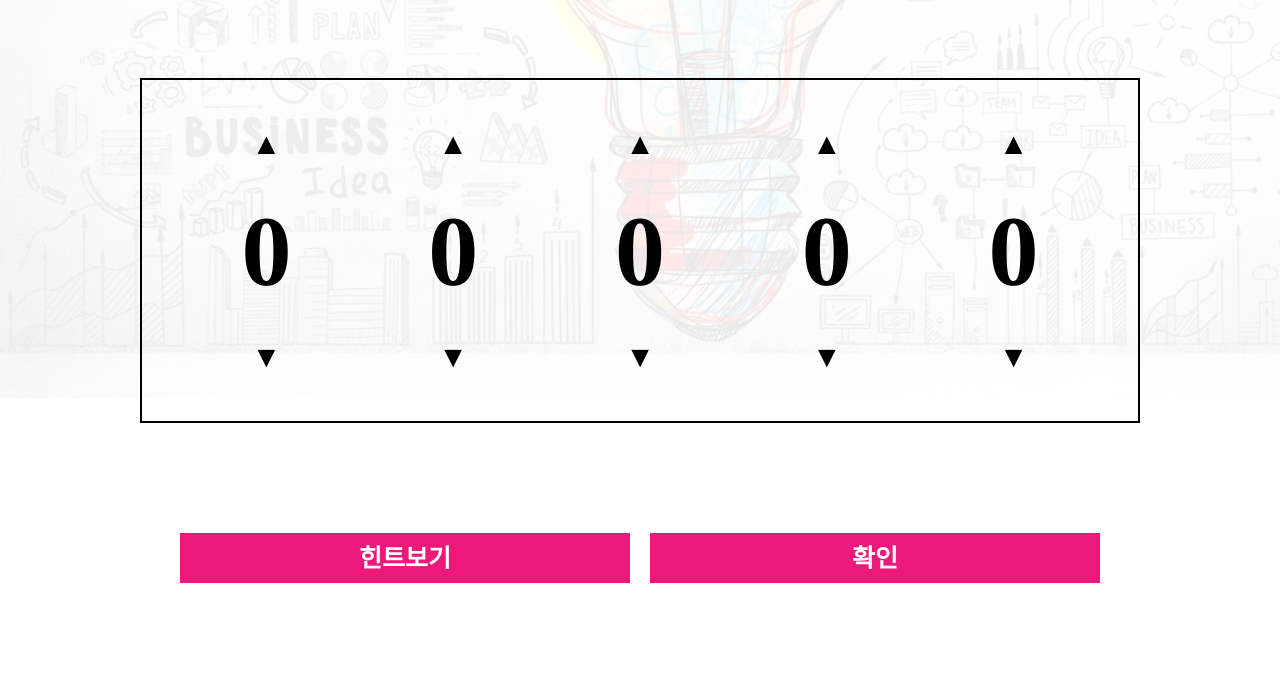
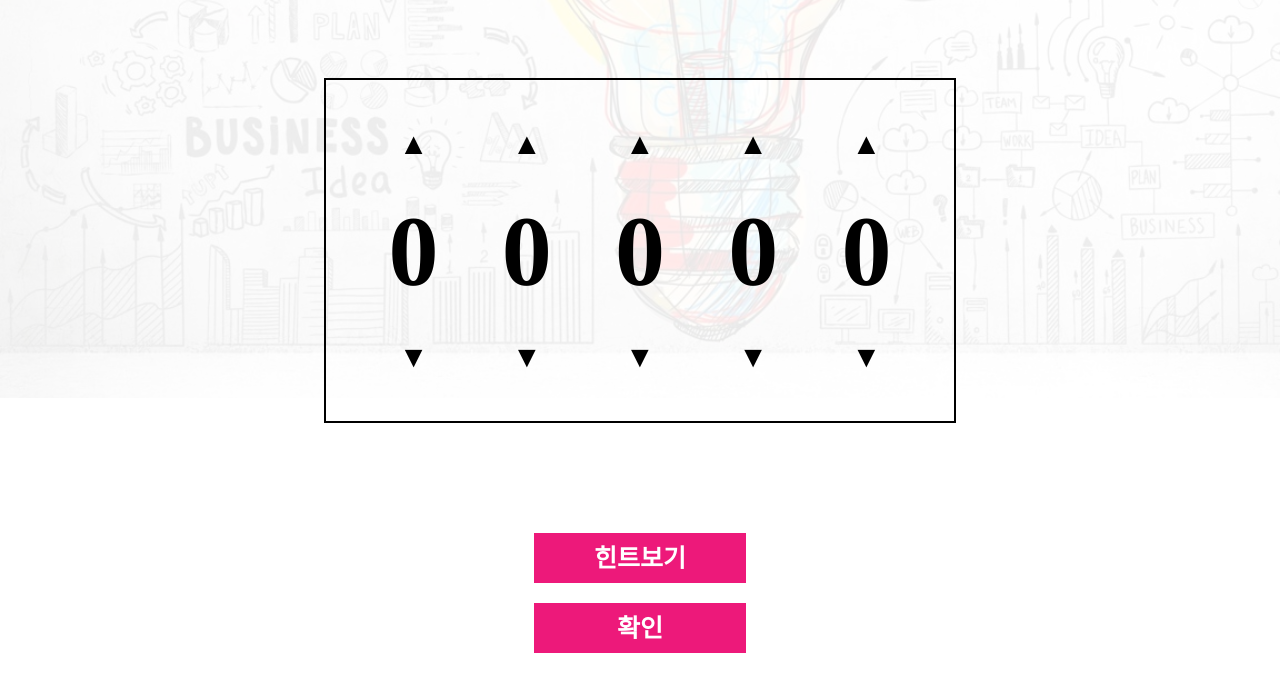
Before and after one commit to ioter123/withel0815, a plain HTML site: page index.html in a window 1280 px wide. Shown: the part 402-1094 px from the top of the page. Drawn offline with nearby package versions, Linux system fonts and the light colour scheme.

Commit message:
Update index.html

```diff
--- a/index.html
+++ b/index.html
@@ -40,7 +40,7 @@ opacity:0.2;
 }
 table{
 	margin : auto;
-	width:1000px;
+	width:50%;
 	border : 2px solid black;
 	padding:30px;
 }
@@ -66,14 +66,14 @@ td > h3 {
 	font-size: 30px;
 }
 #btn{
-	width:450px;
+	width:20%;
 	height:50px;
 	font-size:25px;
 	font-weight:bolder;
 	margin:10px;
 }
 #btn2{
-	width:450px;
+	width:20%;
 	height:50px;
 	font-size:25px;
 	font-weight:bolder;
@@ -152,7 +152,7 @@ td > h3 {
 		</td>
 	</tr>
 </table>
-	<div style="margin:100px; display:flex; justify-content: center;">
+	<div style="margin:100px; justify-content: center;">
 		<button type='button' id='btn2' onclick="doAction2()" class="pink_btn">힌트보기</button>
 		<form action='휴식을 향하여1.html' name="next">
 		<button type='button' id='btn' onclick="doAction()" class="pink_btn">확인</button>
```
